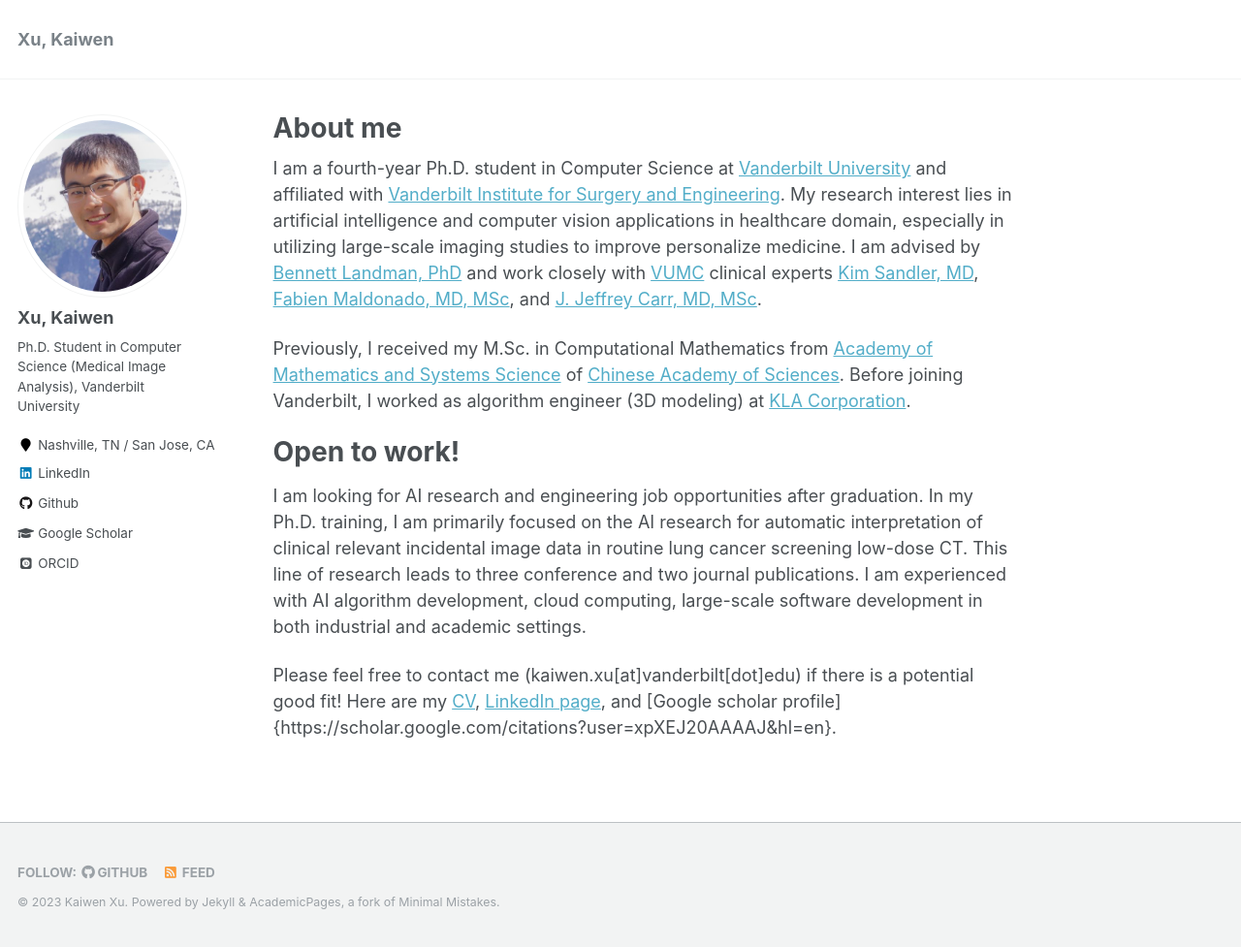
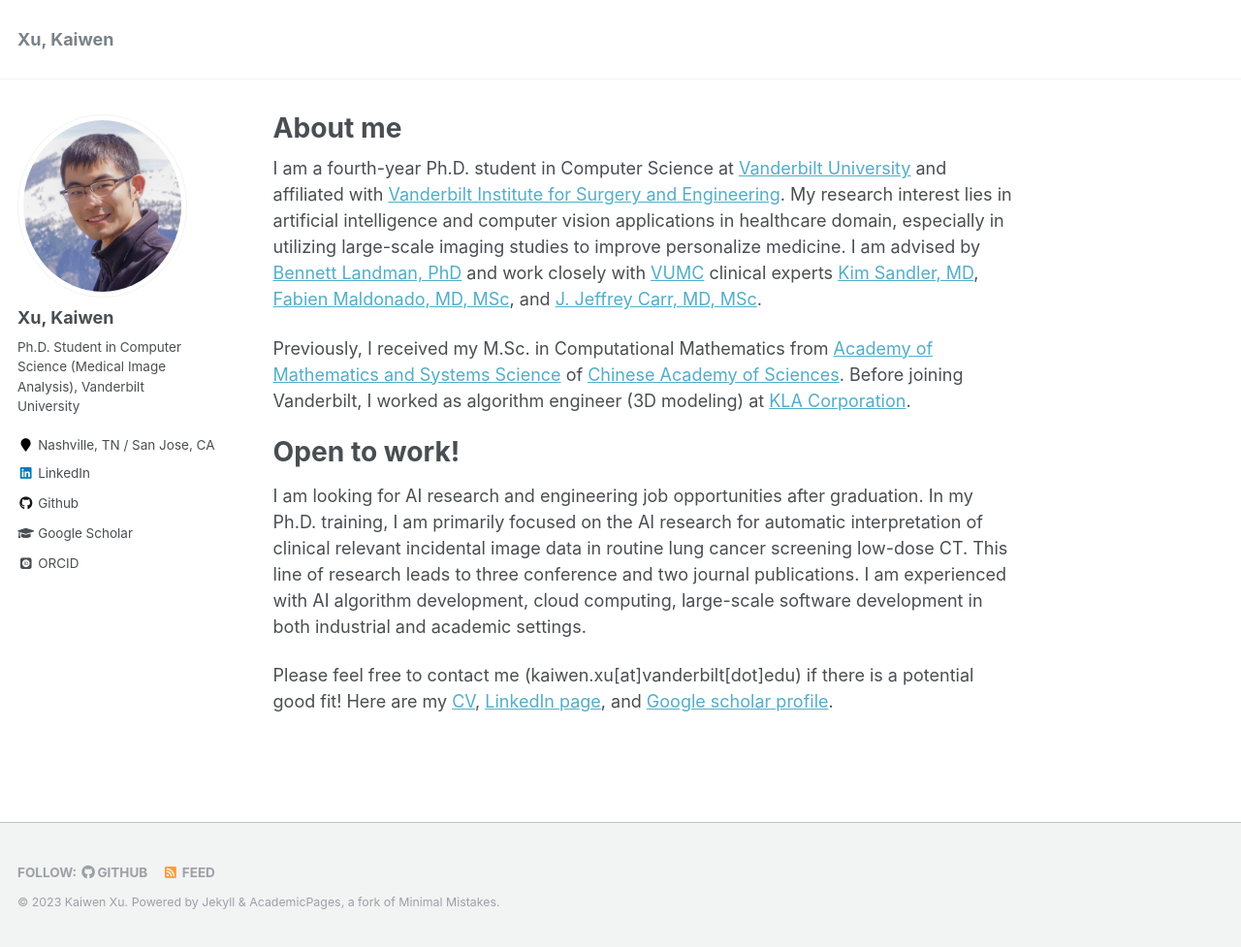
Before and after one commit to kwxu/kwxu.github.io, a Jekyll site: the page built from _pages/about.md, in a window 1280 px wide and 977 px high. Shown: the whole window at 97% size. Built offline with Jekyll 4.4.1, drawn with Linux system fonts in a browser that asks for light colours; some web fonts are replaced.

Commit message:
Fix typo

```diff
--- a/_pages/about.md
+++ b/_pages/about.md
@@ -37,4 +37,4 @@ computing, large-scale software development in both industrial and academic sett
 Please feel free to contact me (kaiwen.xu\[at\]vanderbilt\[dot\]edu) if
 there is a potential good fit! Here are my
 [CV](http://kwxu.github.io/files/kaiwen_xu.pdf),
-[LinkedIn page](https://www.linkedin.com/in/kaiwen-algo/), and [Google scholar profile]{https://scholar.google.com/citations?user=xpXEJ20AAAAJ&hl=en}.
+[LinkedIn page](https://www.linkedin.com/in/kaiwen-algo/), and [Google scholar profile](https://scholar.google.com/citations?user=xpXEJ20AAAAJ&hl=en).
```
